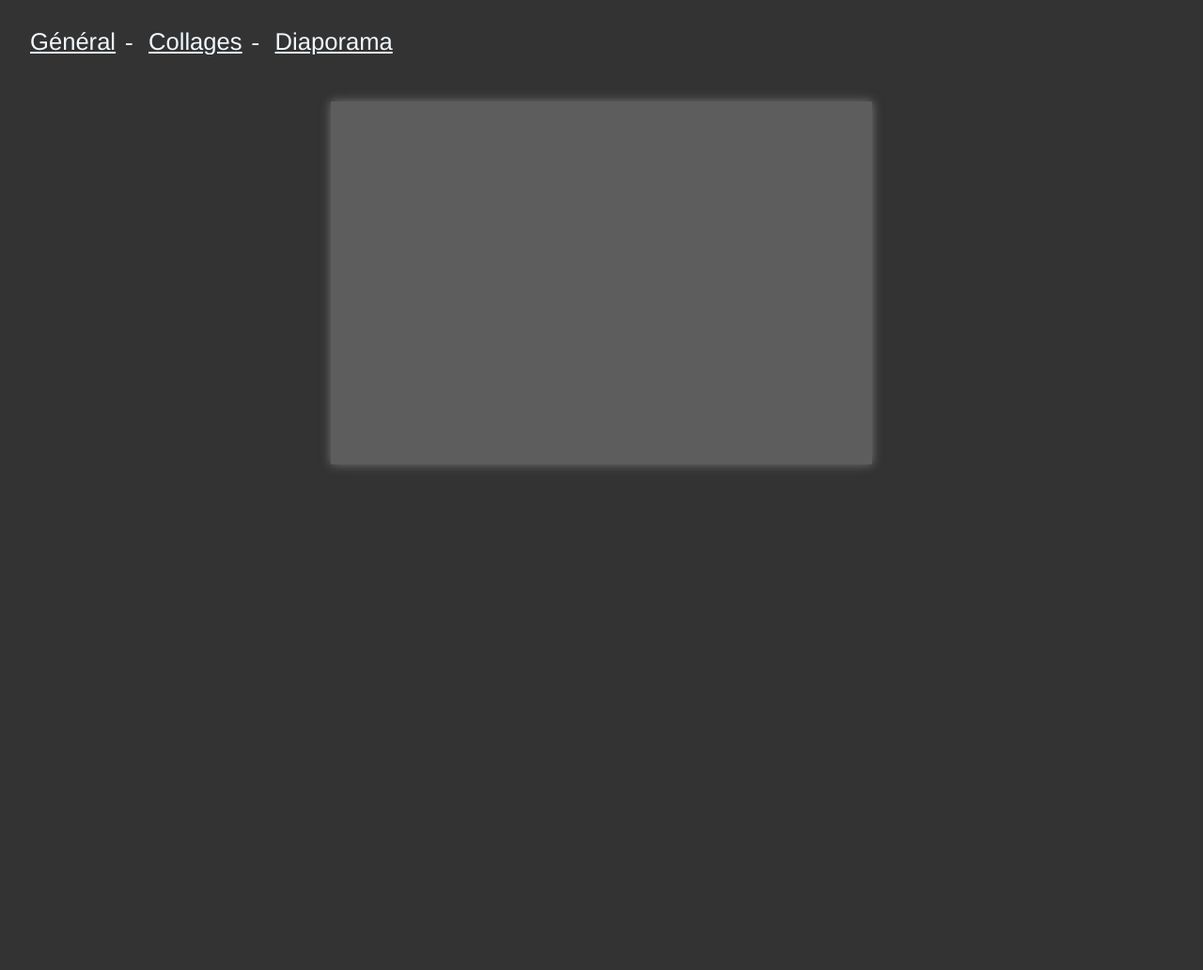
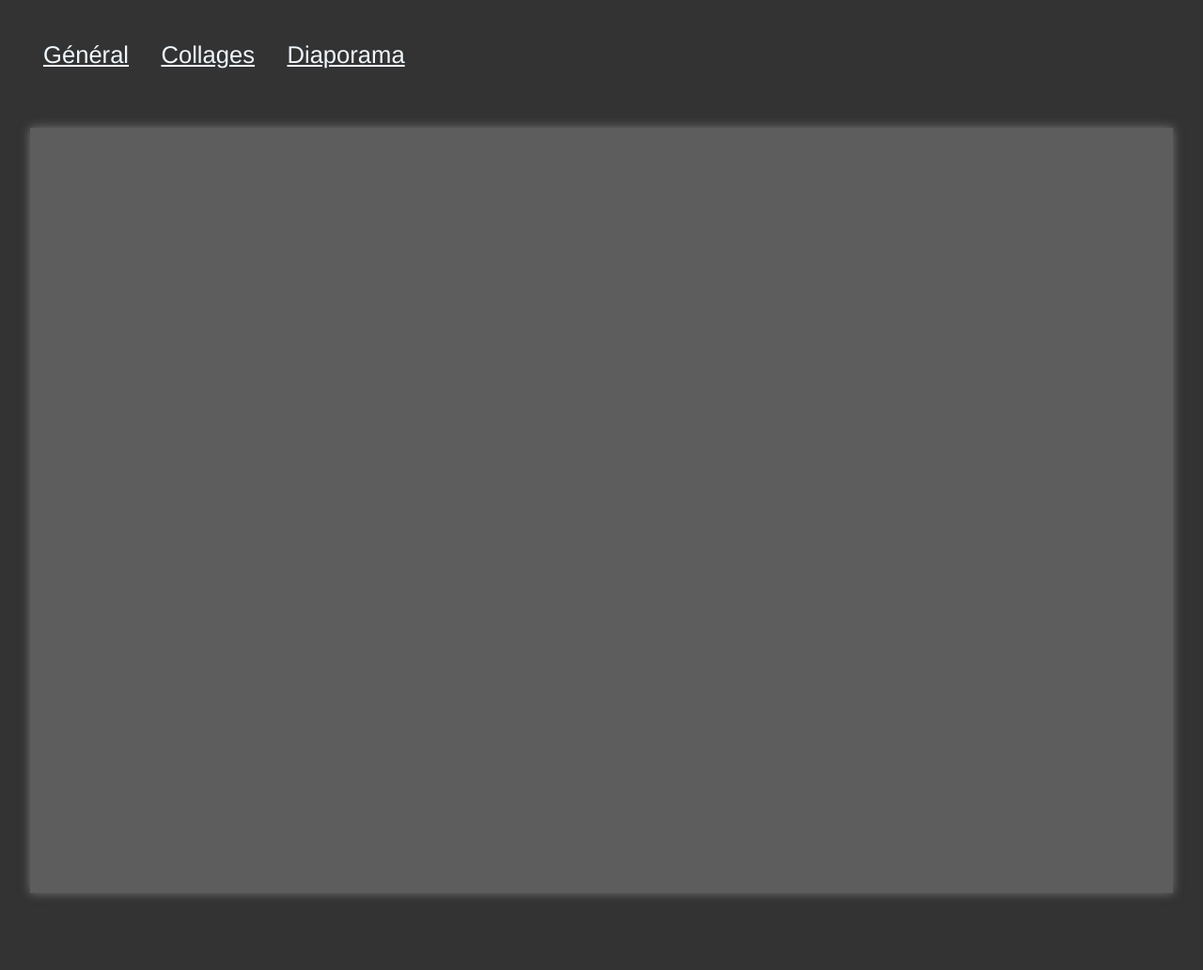
Before and after one commit to DanYellow/photobooth-py, a Flask app: template webapp/templates/diaporama.html in a window 1280 px wide. Shown: the whole page at 94% size. Before the commit the page ends 499 px from the top, so only its background shows below. Run offline with Flask 2, Linux system fonts and the light colour scheme; the template is opened without the code that fills it: most values are stand-ins (such as "Sample title", 1, 10 or a date in 2020).

Commit message:
fix: Navigation layout

```diff
--- a/webapp/app.py
+++ b/webapp/app.py
@@ -72,18 +72,6 @@ def generate_diaporama_key_frames_animations(list_images):
 
     return list_frames_anim
 
-# @app.after_request
-# def add_header(r):
-#     """
-#     Add headers to both force latest IE rendering engine or Chrome Frame,
-#     and also to cache the rendered page for 10 minutes.
-#     """
-#     r.headers["Cache-Control"] = "no-cache, no-store, must-revalidate"
-#     r.headers["Pragma"] = "no-cache"
-#     r.headers["Expires"] = "0"
-#     r.headers['Cache-Control'] = 'public, max-age=0'
-#     return r
-
 
 @app.route('/')
 def index():
@@ -122,7 +110,7 @@ def collages():
 
 @app.route('/diaporama')
 def diaporama():
-    path = f"{ROOT_DIR}/_tmp"
+    path = f"{ROOT_DIR}/_tmp/full"
     os.chdir(path)
 
     images_taken = glob.glob('*.JPG')
@@ -131,6 +119,7 @@ def diaporama():
 
     images_taken_sorted = Tcl().call('lsort', '-dict', images_taken)
     images_taken_sorted = list(reversed(images_taken_sorted))
+    print("images_taken_sorted", images_taken_sorted)
 
     animation=generate_diaporama_key_frames_animations(images_taken_sorted)
 
--- a/webapp/static/style.css
+++ b/webapp/static/style.css
@@ -17,29 +17,9 @@ body, html {
     width: 100%;
 }
 
-.section nav {
+ .section nav {
     font-size: 1.6rem;
     margin-bottom: 15px;
-}
-
-.section nav ul {
-    overflow-x: auto;
-    overflow-y: auto;
-    white-space: nowrap;
-}
-
-.section nav ul li {
-    display: inline-block;
-}
-.section nav ul li:after {
-    content: "-";
-    display: inline-block;
-    margin: 0 10px;
-    color: aliceblue;
-}
-
-.section nav ul li:last-child:after {
-    content: none;
 }
 
 .section nav a {
@@ -49,6 +29,19 @@ body, html {
 
 .section nav a.active {
     font-weight: bold;
+    text-decoration: none;
+}
+
+.menu {
+    overflow: auto;
+    white-space: nowrap;
+}
+
+.menu li {
+    display: inline-block;
+    color: white;
+    text-align: center;
+    padding: 14px;
     text-decoration: none;
 }
 
@@ -119,16 +112,6 @@ body, html {
         font-size: 16px;
     }
 
-    .section nav ul {
-        display: flex;
-        justify-content: space-between;
-        padding: 5px 16px;
-    }
-
-    .section nav ul li:after {
-        content: "";
-    }
-
     .section {
         padding: 2rem 0;
     }
--- a/webapp/templates/base.html
+++ b/webapp/templates/base.html
@@ -13,7 +13,7 @@
   <body>
         <div class="section">
             <nav>
-                <ul>
+                <ul class="menu">
                     <li><a href="/" {% if request.path == '/' %}class="active"{% endif %}>Général</a></li>
                     <li><a href="/collages" {% if request.path == '/collages' %}class="active"{% endif %}>Collages</a></li>
                     <li><a href="/diaporama" {% if request.path == '/diaporama' %}class="active"{% endif %}>Diaporama</a></li>
--- a/webapp/templates/diaporama.html
+++ b/webapp/templates/diaporama.html
@@ -10,7 +10,7 @@
 
     <style>
         .diaporama-container{
-            max-width: 576px;
+            max-width: 1500px;
             margin: 50px auto;
         }
         .diaporama{
@@ -41,7 +41,7 @@
 <body>
     <div class="section">
         <nav>
-            <ul>
+            <ul class="menu">
                 <li><a href="/" {% if request.path == '/' %}class="active"{% endif %}>Général</a></li>
                     <li><a href="/collages" {% if request.path == '/collages' %}class="active"{% endif %}>Collages</a></li>
                     <li><a href="/diaporama" {% if request.path == '/diaporama' %}class="active"{% endif %}>Diaporama</a></li>
```
